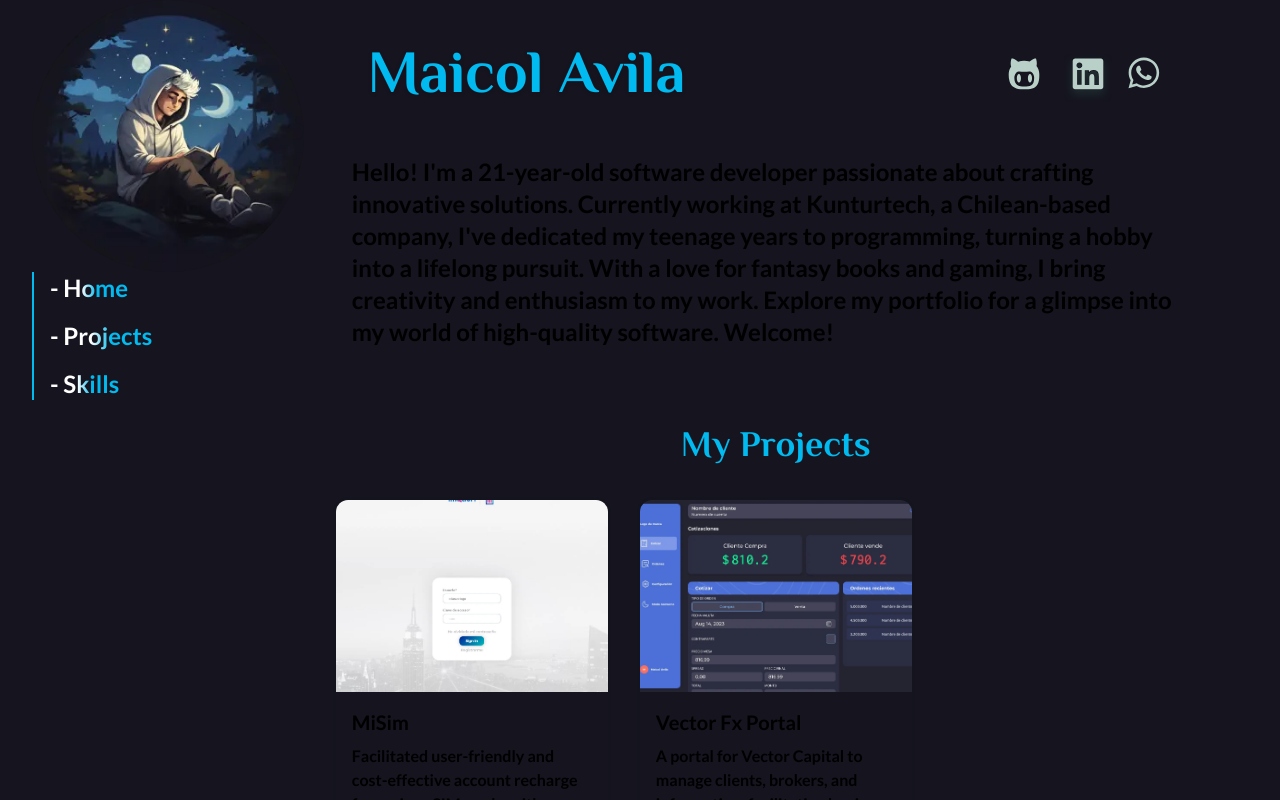
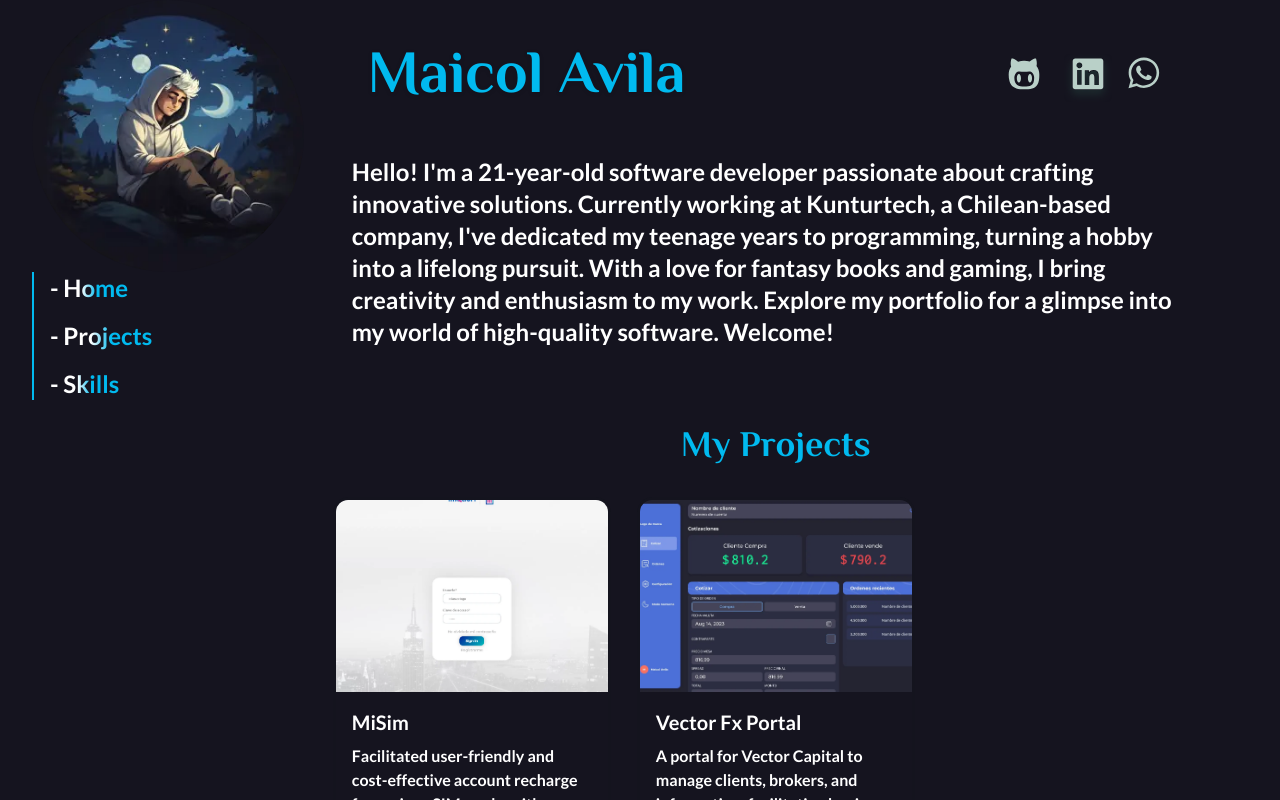
Before and after one commit to MaicolAvila/maicolavila, a Next.js app: page / in a window 1280 px wide. Built offline with nearby package versions, Linux system fonts and the light colour scheme.

Commit message:
Update global CSS color

```diff
--- a/src/app/globals.css
+++ b/src/app/globals.css
@@ -2,28 +2,8 @@
 @tailwind components;
 @tailwind utilities;
 
-:root {
-  --foreground-rgb: 0, 0, 0;
-  --background-start-rgb: 214, 219, 220;
-  --background-end-rgb: 255, 255, 255;
-}
-
-@media (prefers-color-scheme: dark) {
-  :root {
-    --foreground-rgb: 255, 255, 255;
-    --background-start-rgb: 0, 0, 0;
-    --background-end-rgb: 0, 0, 0;
-  }
-}
-
 body {
-  color: rgb(var(--foreground-rgb));
-  background: linear-gradient(
-      to bottom,
-      transparent,
-      rgb(var(--background-end-rgb))
-    )
-    rgb(var(--background-start-rgb));
+  color: white;
 }
 
 html {
```
